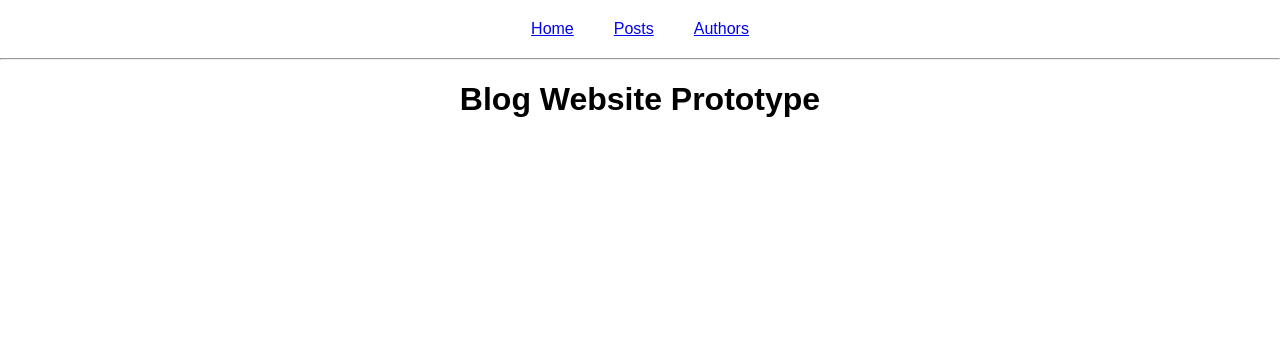
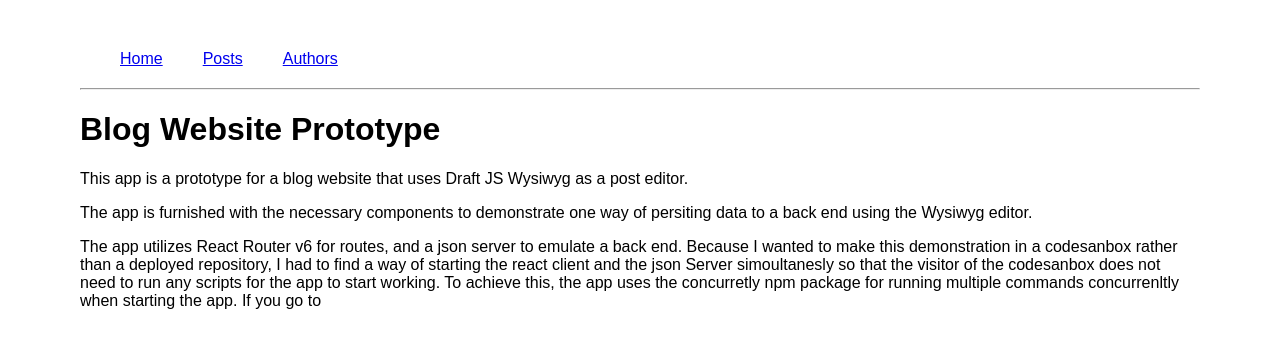
Before and after one commit to mmartinezluis/blog-website-prototype, a React (Create React App) app: page / in a window 1280 px wide. Shown: the top 348 px of the page. Built offline with nearby package versions, Linux system fonts and the light colour scheme.

Commit message:
add info to Home page

```diff
--- a/src/App.css
+++ b/src/App.css
@@ -1,6 +1,7 @@
 .App {
   font-family: sans-serif;
-  text-align: center;
+  /* text-align: center; */
+  margin: 50px 80px 50px 80px ;
 }
 
 .textEditor {
--- a/src/db.json
+++ b/src/db.json
@@ -4,6 +4,11 @@
       "title": "hello there",
       "body": "<p>hi awwesome!!!!!!!!!!!</p>\n",
       "id": 1
+    },
+    {
+      "title": "Wysiwig Editor",
+      "body": "<p>How do you like the editor?</p>\n",
+      "id": 2
     }
   ],
   "authors": [
--- a/src/pages/HomePage.js
+++ b/src/pages/HomePage.js
@@ -2,6 +2,21 @@ function Home() {
     return (
         <div>
             <h1>Blog Website Prototype</h1>
+            <p>This app is a prototype for a blog website that uses Draft JS Wysiwyg as a
+               post editor.
+            </p>
+            <p>The app is furnished with the necessary components to demonstrate one way of
+                persiting data to a back end using the Wysiwyg editor.
+            </p>
+            <p>The app utilizes React Router v6 for routes, and a json server to emulate a back end.
+                Because I wanted to make this demonstration in a codesanbox rather than a deployed
+                repository, I had to find a way of starting the react client and the json Server
+                simoultanesly so that the visitor of the codesanbox does not need to run any
+                scripts for the app to start working. To achieve this, the app uses the
+                concurretly npm package for running multiple commands concurrenltly when starting the
+                app. If you go to
+            </p>
+
         </div>
     )
 }
```
